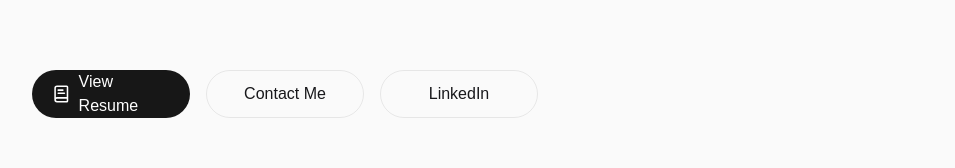
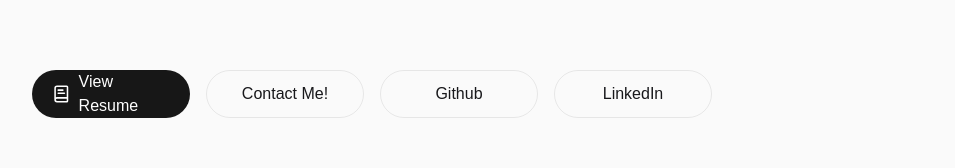
Before and after one commit to vi0letchen/violet-portfolio, a Next.js app: page / in a window 1280 px wide. Shown: the part 234-402 px from the top of the page, without its empty margins (96-1051 px from the left). Built offline with nearby package versions, Linux system fonts and the light colour scheme.

Commit message:
feat:github button added

```diff
--- a/src/app/page.js
+++ b/src/app/page.js
@@ -34,7 +34,15 @@
             target="_blank"
             rel="noopener noreferrer"
           >
-            Contact Me
+            Contact Me!
+          </a>
+                              <a
+            className="flex h-12 w-full items-center justify-center rounded-full border border-solid border-black/[.08] px-5 transition-colors hover:border-transparent hover:bg-black/[.04] dark:border-white/[.145] dark:hover:bg-[#1a1a1a] md:w-[158px]"
+            href="https://github.com/vi0letchen"
+            target="_blank"
+            rel="noopener noreferrer"
+          >
+            Github
           </a>
                     <a
             className="flex h-12 w-full items-center justify-center rounded-full border border-solid border-black/[.08] px-5 transition-colors hover:border-transparent hover:bg-black/[.04] dark:border-white/[.145] dark:hover:bg-[#1a1a1a] md:w-[158px]"
```
